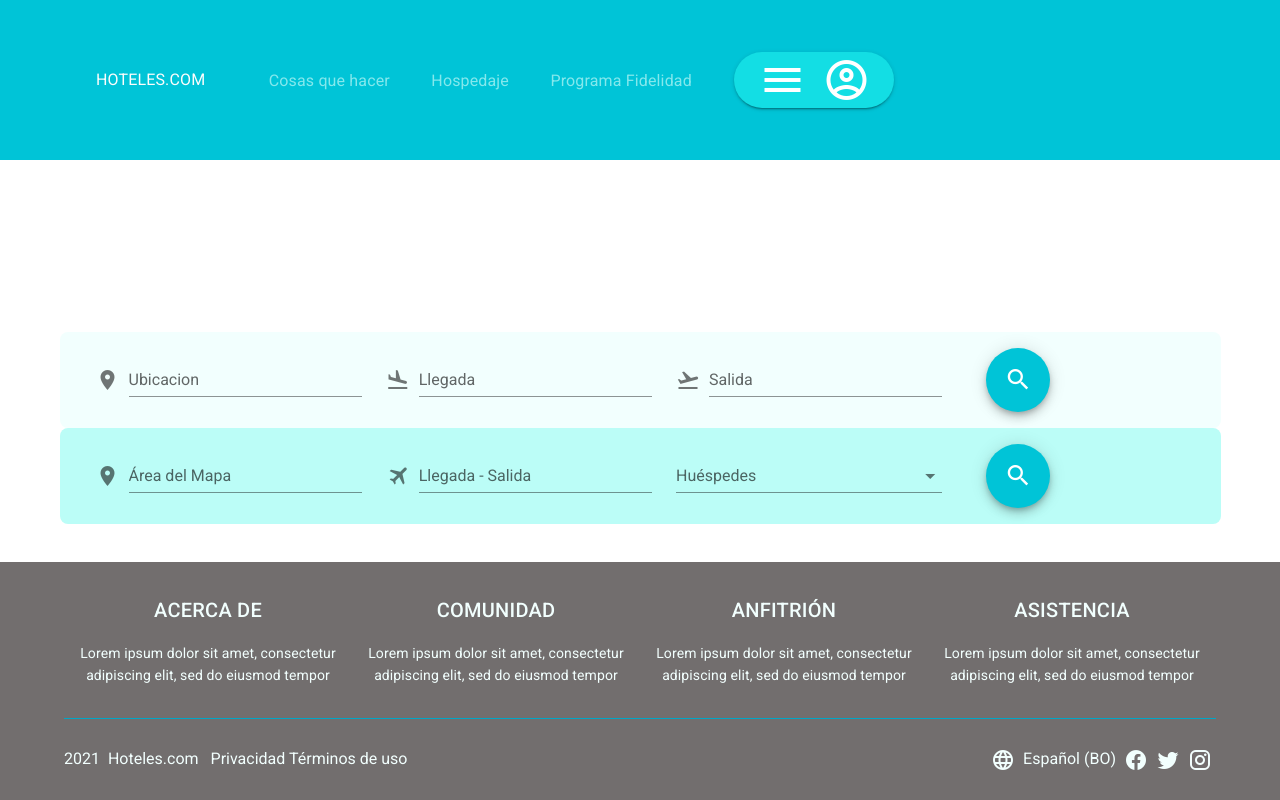
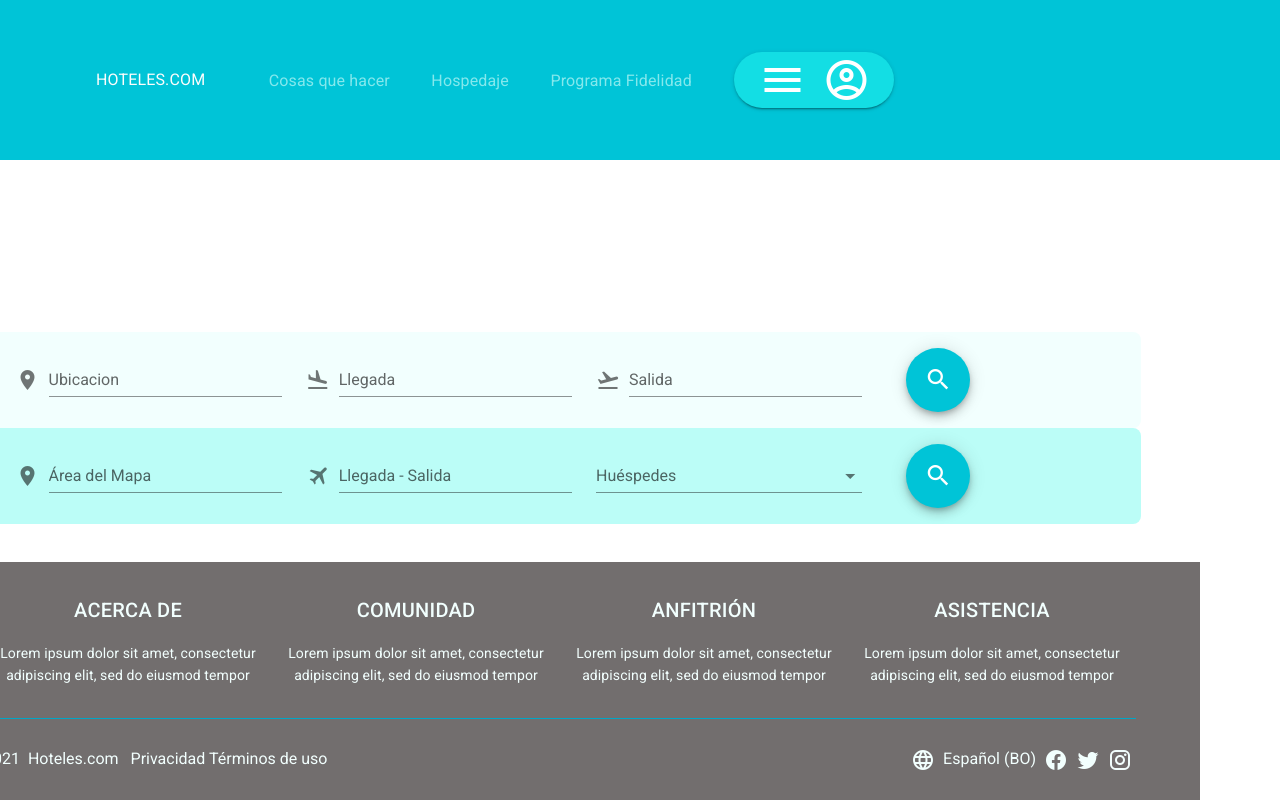
Before and after one commit to vanebustillos/UX-Booking, a Vue app: page /#/ in a window 1280 px wide. Built offline with nearby package versions, Linux system fonts and the light colour scheme.

Commit message:
Fixing margin of footer

```diff
--- a/src/App.vue
+++ b/src/App.vue
@@ -1,7 +1,7 @@
 <template>
   <v-app>
     <v-main>
-      <nav-bar />
+      <Nav-bar />
       <router-view />
       <Footer />
     </v-main>
@@ -17,3 +17,9 @@ export default {
   name: "App",
 };
 </script>
+<style scoped>
+.v-main {
+  margin-left: calc((100% - 1440px) / 2);
+  margin-right: calc((100% - 1440px) / 2);
+}
+</style>
--- a/src/components/Footer.vue
+++ b/src/components/Footer.vue
@@ -1,5 +1,5 @@
 <template>
-  <v-container>
+  <v-container class="pa-0 ma-0 footer-container">
     <v-footer absolute padless>
       <v-card flat tile width="100%" class="ink text-center">
         <v-row justify="center mx-16 my-4">
@@ -82,3 +82,10 @@ export default {
   computed: {},
 };
 </script>
+<style scoped>
+.footer-container {
+  max-width: 100%;
+  width: 100%;
+  height: 222px;
+}
+</style>
--- a/src/components/NavBar.vue
+++ b/src/components/NavBar.vue
@@ -4,7 +4,6 @@
     app
     flat
     color="primary darken-2"
-    width="1440"
     height="160"
   >
     <div class="text-subtitle-1">
```
